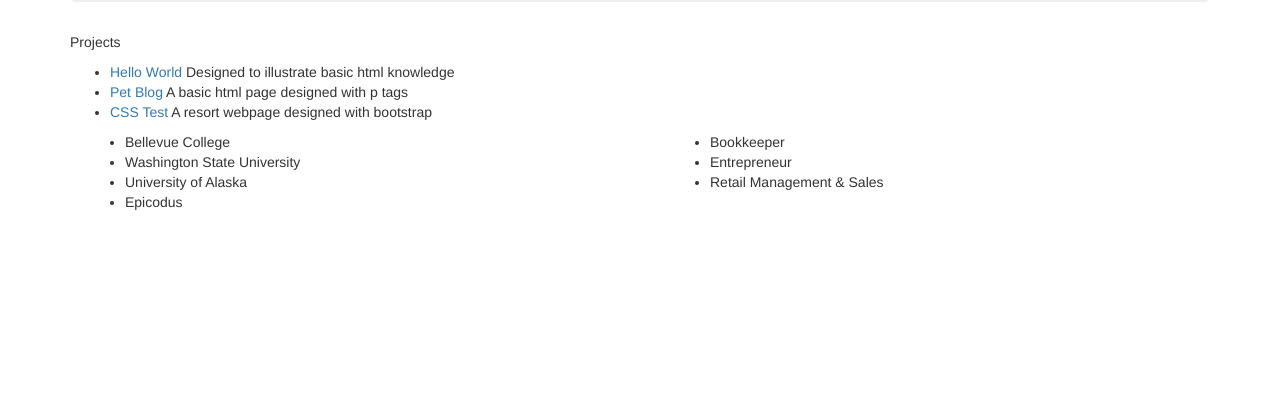
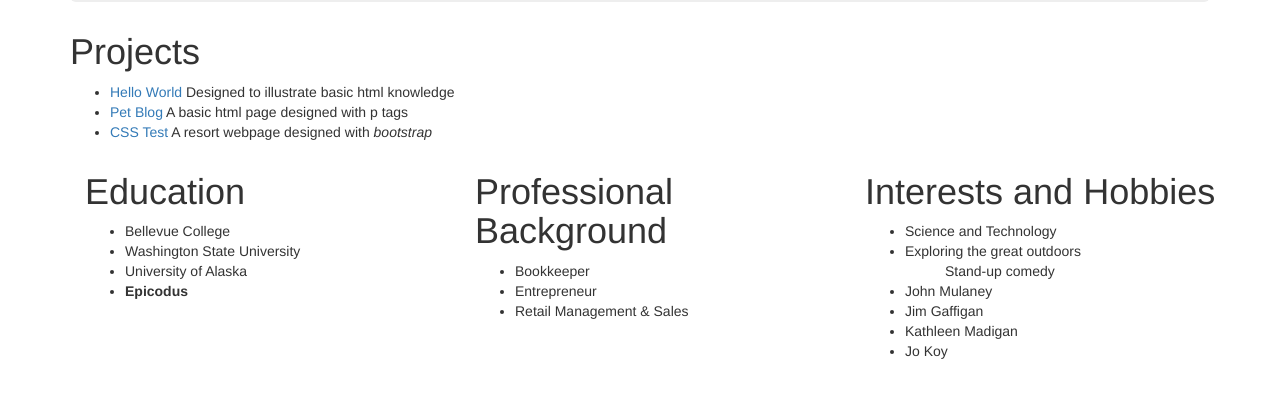
Before and after one commit to Misterydwn/Portfolio, a plain HTML site: page index.html in a window 1280 px wide. Shown: the part 184-582 px from the top of the page. Drawn offline with Linux system fonts and the light colour scheme.

Commit message:
add ul with content for hobbies and professional experience

```diff
--- a/css/styles.css
+++ b/css/styles.css
@@ -13,3 +13,6 @@ img {
 .container {
   height: 180px;
 }
+.h1 {
+  font-family: Verdana, Geneva, Tahoma, sans-serif;
+}
--- a/index.html
+++ b/index.html
@@ -12,27 +12,42 @@
         <p>Misti Felts</p>
         <p>Git Hub Portfolio</p>
       </div><!--jumbotron-->
-      <p>Projects</p>
+      <h1>Projects</h1>
       <ul>
         <li> <a href="https://github.com/Misterydwn/hello-world/blob/master/hello-world.html">Hello World</a> Designed to illustrate basic html knowledge</li>
         <li> <a href="https://github.com/Misterydwn/Jane-s-blog/blob/master/pet-blog.html"> Pet Blog</a> A basic html page designed with p tags</li>
-        <li> <a href="https://github.com/Misterydwn/vacation">CSS Test</a> A resort webpage designed with bootstrap</li>
+        <li> <a href="https://github.com/Misterydwn/vacation">CSS Test</a> A resort webpage designed with <em>bootstrap</em></li>
       </ul>
       <div class="container">
         <div class="row">
-          <div class="col-md-6">
+          <div class="col-md-4">
+            <h1>Education</h1>
             <ul>
               <li>Bellevue College</li>
               <li>Washington State University</li>
               <li>University of Alaska</li>
-              <li>Epicodus</li>
+              <li><strong>Epicodus</strong></li>
             </ul>
           </div><!--column 1-->
-          <div class="col-md-6">
+          <div class="col-md-4">
+            <h1>Professional Background</h1>
             <ul>
               <li>Bookkeeper</li>
               <li>Entrepreneur</li>
               <li>Retail Management & Sales</li>
+            </ul>
+          </div><!--column 2-->
+          <div class="col-md-4">
+            <h1>Interests and Hobbies</h1>
+            <ul>
+              <li>Science and Technology</li>
+              <li>Exploring the great outdoors</li>
+                <ul>Stand-up comedy</ul>
+                  <li>John Mulaney</li>
+                  <li>Jim Gaffigan</li>
+                  <li>Kathleen Madigan</li>
+                  <li>Jo Koy</li>
+                </ul>
             </ul>
           </div><!--column 2-->
         </div><!--row-->
```
